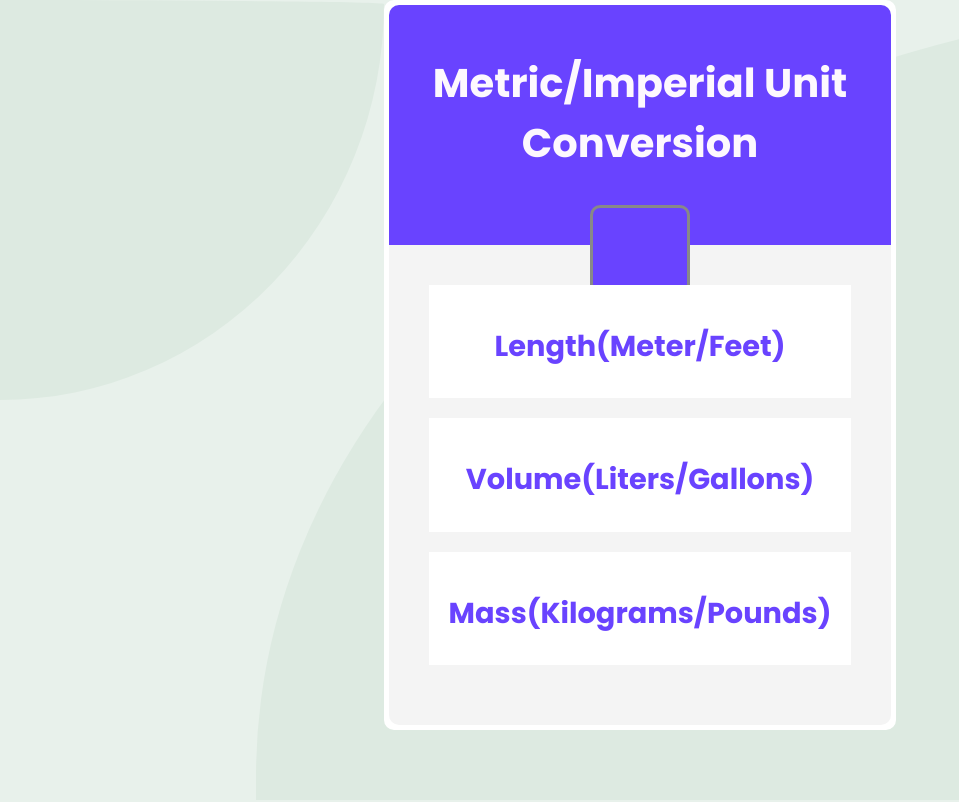
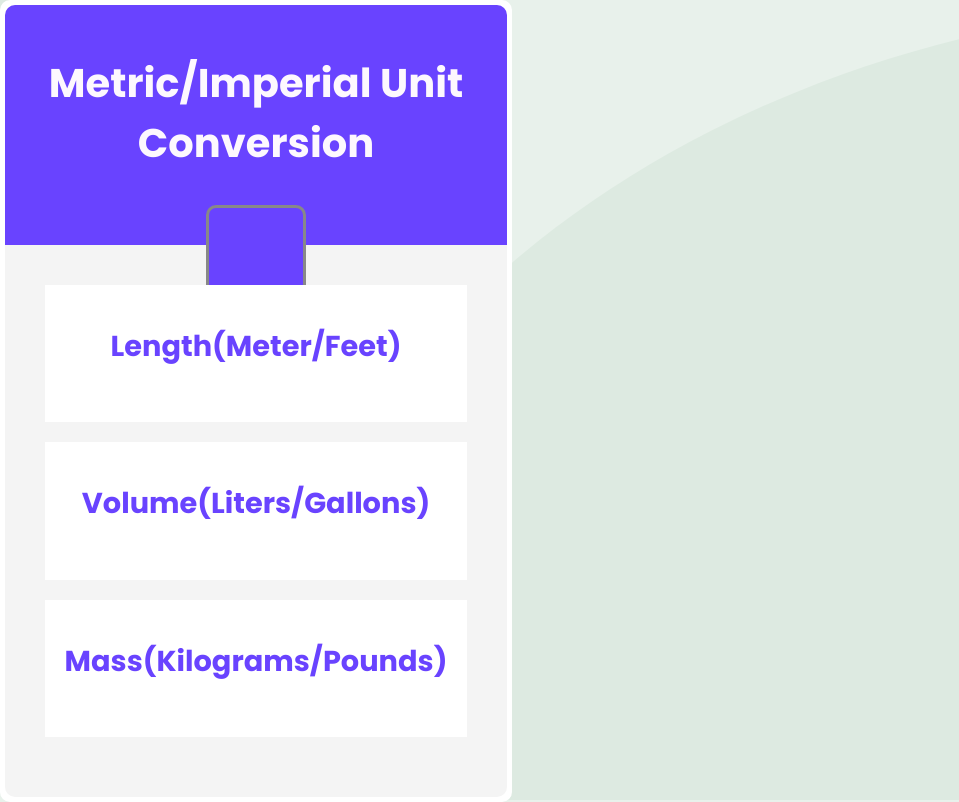
Before and after one commit to Caloy1218/Metric-And-Imperial-Unit-Conversion, a plain HTML site: page index.html in a window 1280 px wide. Shown: the whole page, without its empty margins (0-959 px from the left). Drawn offline with Linux system fonts and the light colour scheme; a web font is replaced by a local one.

Commit message:
Update metricAndImperialCoversion.css

```diff
--- a/metricAndImperialCoversion.css
+++ b/metricAndImperialCoversion.css
@@ -10,20 +10,21 @@
 body {
   background-color: #e8f1eb;
   font-family: "Poppins", sans-serif;
+  position: relative;
 }
 .bgFancy {
   border-radius: 100% 0% 100% 0% / 97% 100% 0% 3%;
   width: 80%;
   height: 800px;
   position: fixed;
-  z-index: -1;
+  z-index: -3;
   background-color: #ddeae1;
   bottom: 0;
   right: 0;
 }
 .rightTop {
   position: fixed;
-  z-index: -1;
+  z-index: -3;
   width: 30%;
   height: 400px;
   background-color: #ddeae1;
@@ -33,7 +34,7 @@ body {
   border-radius: 10px;
   width: 40%;
   min-width: 400px;
-  margin: 0 auto;
+  position: absolute;
   text-align: center;
   background-color: var(--white);
   padding: 5px;
@@ -77,7 +78,7 @@ body {
 }
 .miConversion-result {
   background-color: #f4f4f4;
-  height: 60vh;
+  height: 69vh;
   padding: 40px;
   display: flex;
   flex-direction: column;
```
